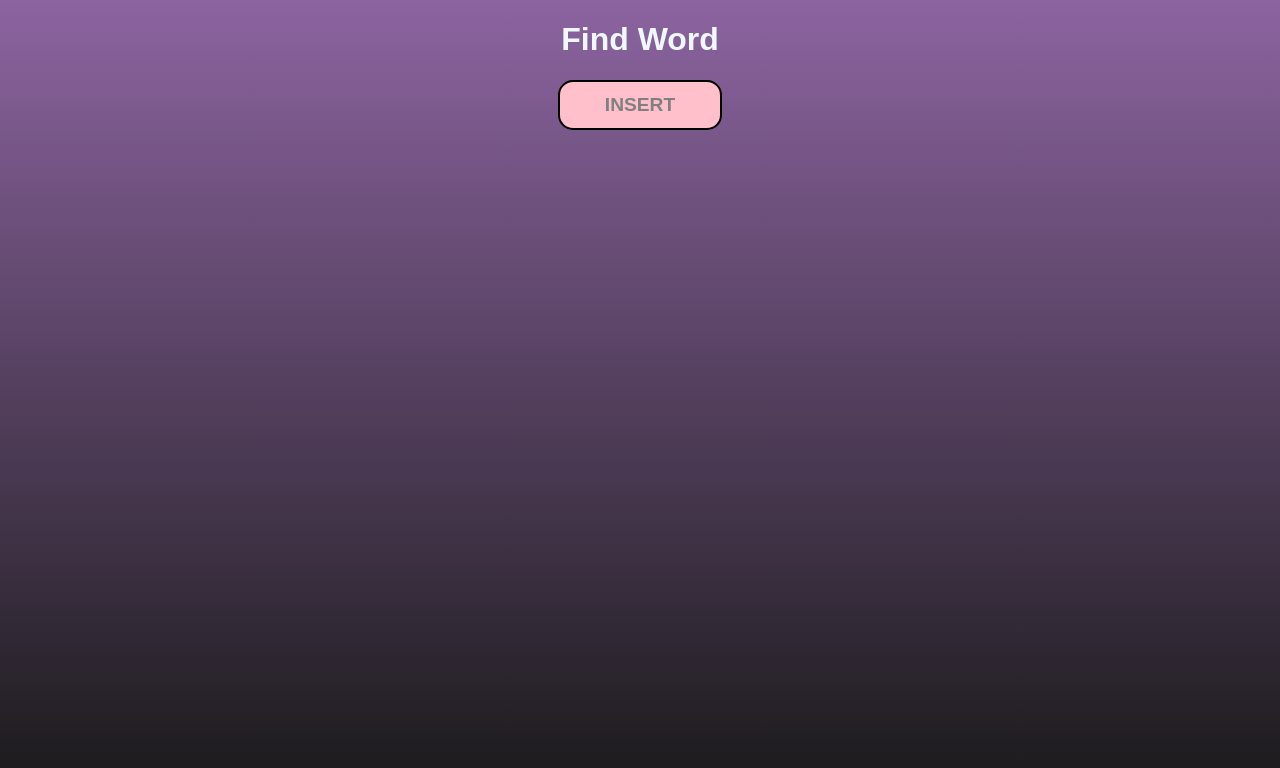
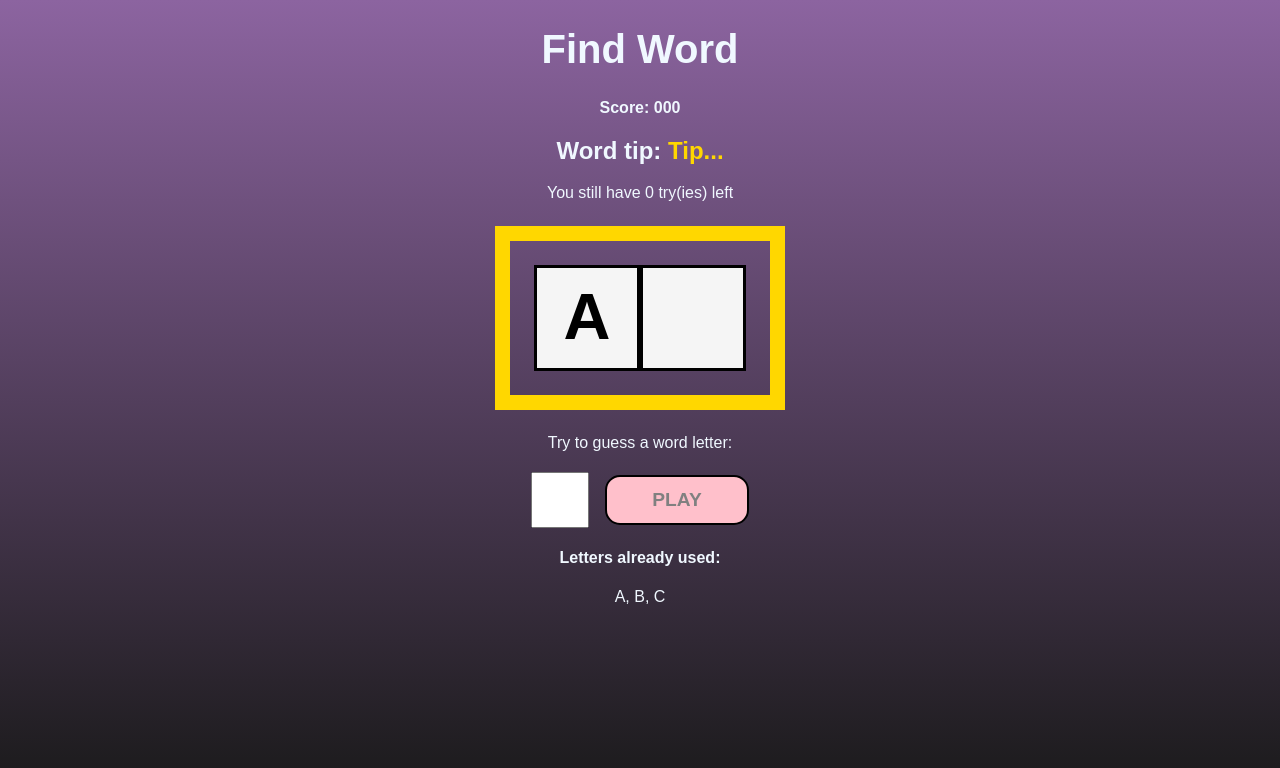
Before and after one commit to enzosilva/react_find_word, a React (Create React App) app: page / in a window 1280 px wide. Both pictures are taken after a click on the button "START GAME". Shown: the top 768 px of the page. Built offline with nearby package versions, Linux system fonts and the light colour scheme.

Commit message:
Chosen words and letters functions

```diff
--- a/src/App.js
+++ b/src/App.js
@@ -14,13 +14,17 @@ const stages = [
 ];
 
 function App() {
+    const [words] = useState(wordsList);
     const [gameStage, setGameStage] = useState(stages[0].name);
 
-    const [words] = useState(wordsList);
+    const [chosenCategory, setChosenCategory] = useState("");
+    const [chosenWord, setChosenWord] = useState("");
+    const [chosenLetters, setChosenLetters] = useState([]);
+    const [guessedLetters, setGuessedLetters] = useState([]);
+    const [wrongLetters, setWrongLetters] = useState([]);
 
-    const [chosenWord, setChosenWord] = useState();
-    const [chosenCategory, setChosenCategory] = useState();
-    const [chosenLetters, setChosenLetters] = useState();
+    const [attempts, setAttempts] = useState(3);
+    const [score, setScore] = useState(0);
 
     const chooseWordAndCategory = () => {
         const categories = Object.keys(words);
@@ -56,7 +60,13 @@ function App() {
     return (
         <div className="App">
             {(gameStage) === "start" && <StartScreen startGame={startGame} />}
-            {(gameStage) === "game" && <GameScreen letterValidation={letterValidation} />}
+            {(gameStage) === "game" && <GameScreen
+                letterValidation={letterValidation}
+                chosenCategory={chosenCategory}
+                chosenWord={chosenWord}
+                chosenLetters={chosenLetters}
+                guessedLetters={guessedLetters}
+                wrongLetters={wrongLetters} />}
             {(gameStage) === "end" && <GameOverScreen retry={retry} />}
         </div>
     );
--- a/src/components/GameScreen.css
+++ b/src/components/GameScreen.css
@@ -0,0 +1,49 @@
+.game h1 {
+    font-size: 2.5em;
+}
+
+.score span {
+    font-weight: bold;
+}
+
+.tip span {
+    color: gold;
+}
+
+.wordContainer {
+    margin: 1.5em;
+    padding: 1.5em;
+    border: 15px solid gold;
+    display: flex;
+}
+
+.letter,
+.blankSquare {
+    font-size: 65px;
+    line-height: 1.5;
+    border: 3px solid black;
+    height: 100px;
+    width: 100px;
+    text-transform: uppercase;
+    background-color: whitesmoke;
+    color: black;
+    font-weight: bold;
+}
+
+.letterContainer p {
+    margin-bottom: 1.2em;
+}
+
+.letterContainer form {
+    display: flex;
+    align-items: center;
+    justify-content: center;
+}
+
+.letterContainer input {
+    height: 50px;
+    width: 50px;
+    font-size: 2em;
+    text-align: center;
+    margin-right: 0.5em;
+}
--- a/src/components/GameScreen.js
+++ b/src/components/GameScreen.js
@@ -1,10 +1,38 @@
 import "./GameScreen.css";
 
-const GameScreen = ({ letterValidation }) => {
+const GameScreen = ({
+    letterValidation,
+    chosenWord,
+    chosenCategory,
+    chosenLetters,
+    guessedLetters,
+    wrongLetters
+}) => {
     return (
         <div className="game">
             <h1>Find Word</h1>
-            <button onClick={letterValidation}>Insert</button>
+            <p className="score">
+                <span>Score: 000</span>
+            </p>
+            <h2 className="tip">
+                Word tip: <span>Tip...</span>
+            </h2>
+            <p>You still have 0 try(ies) left</p>
+            <div className="wordContainer">
+                <span className="letter">A</span>
+                <span className="blankSquare"></span>
+            </div>
+            <div className="letterContainer">
+                <p>Try to guess a word letter:</p>
+                <form>
+                    <input type="text" name="letter" maxLength="1" required />
+                    <button>Play</button>
+                </form>
+            </div>
+            <div className="wrongLettersContainer">
+                <h4>Letters already used:</h4>
+                <span>A, B, C</span>
+            </div>
         </div>
     );
 }
```
